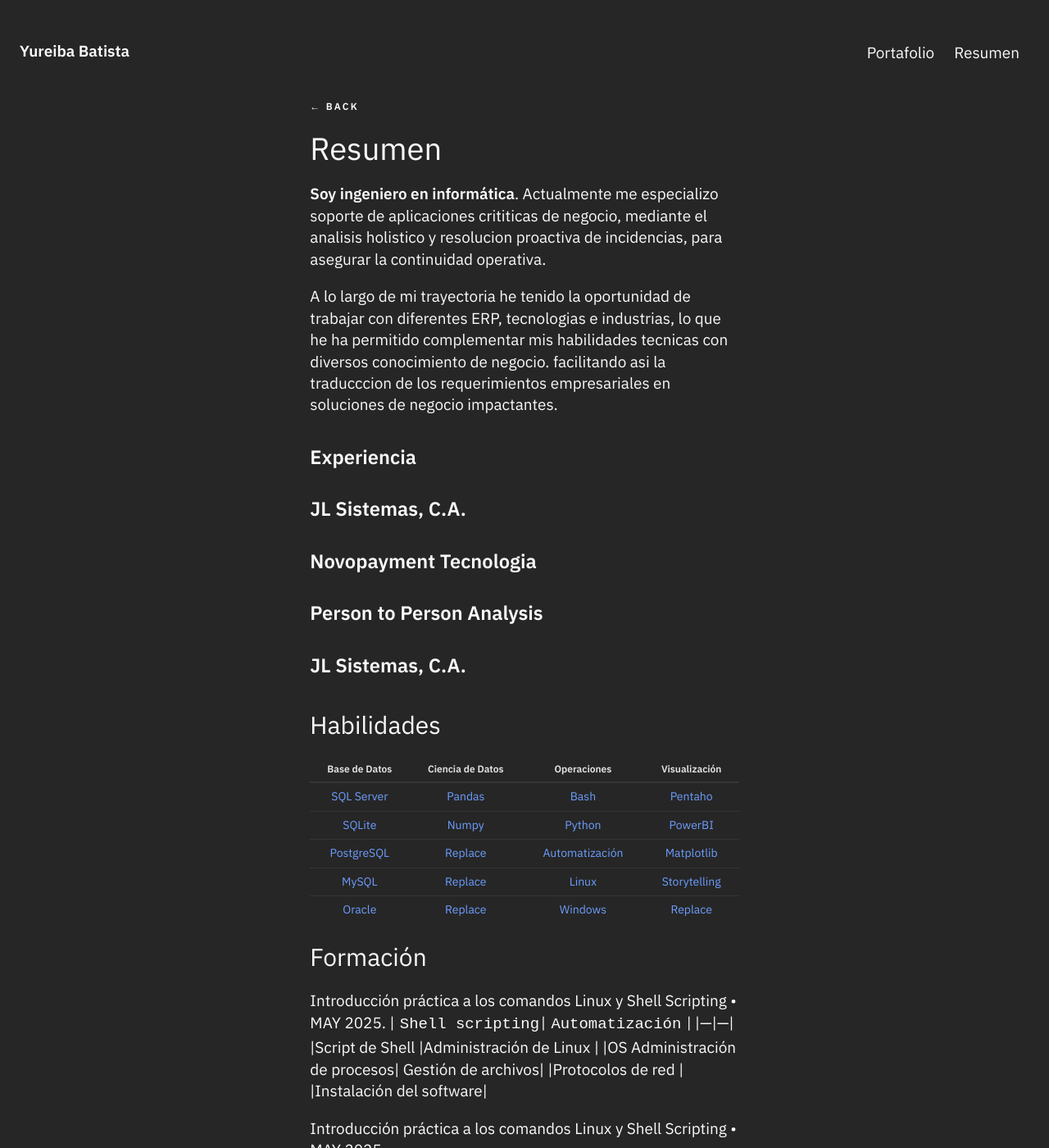
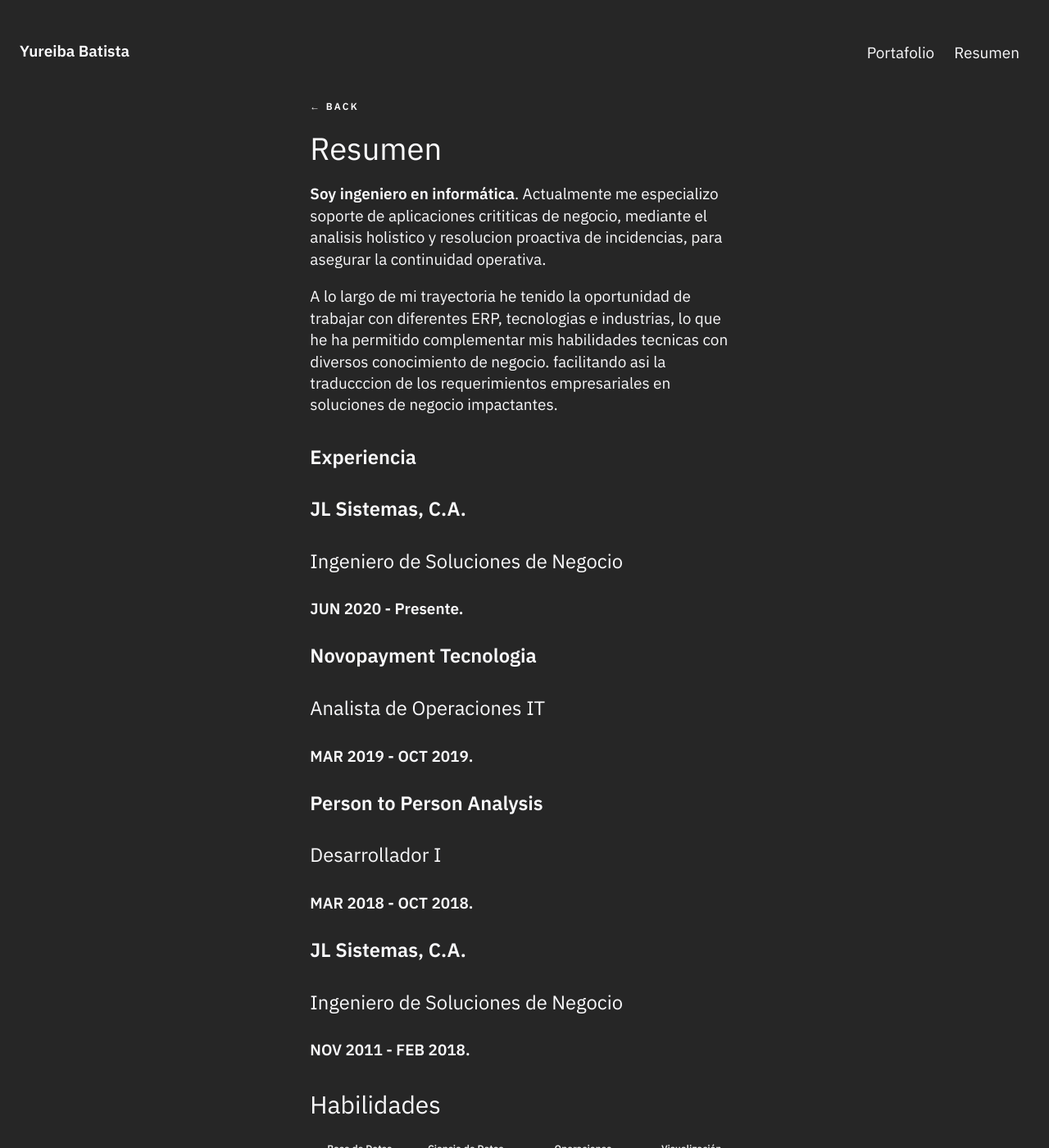
Before and after one commit to batistayureiba/batistayureiba.github.io, a Jekyll site: the page built from _posts/2025-05-24-about.md, in a window 1280 px wide and 1400 px high. Shown: the whole window at 82% size. Built offline with Jekyll 4.4.1, drawn with Linux system fonts in a browser that asks for light colours.

Commit message:
Update 2025-05-24-about.md

```diff
--- a/_posts/2025-05-24-about.md
+++ b/_posts/2025-05-24-about.md
@@ -8,10 +8,23 @@
 
 {:#experience}
 #### Experiencia
+
+
 #### JL Sistemas, C.A.
+##### Ingeniero de Soluciones de Negocio
+###### JUN 2020 - Presente.
+
 #### Novopayment Tecnologia
+##### Analista de Operaciones IT
+###### MAR 2019 - OCT 2019.
+
 #### Person to Person Analysis
+##### Desarrollador I
+###### MAR 2018 - OCT 2018.
+
 #### JL Sistemas, C.A.
+##### Ingeniero de Soluciones de Negocio
+###### NOV 2011 - FEB 2018.
 
 {:#skills}
 ### Habilidades
```
